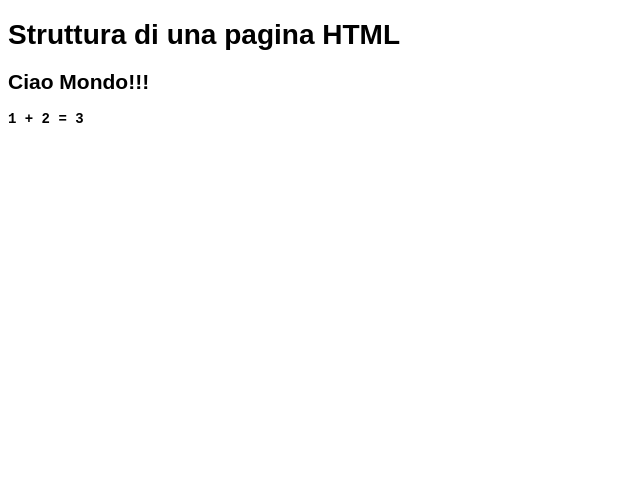
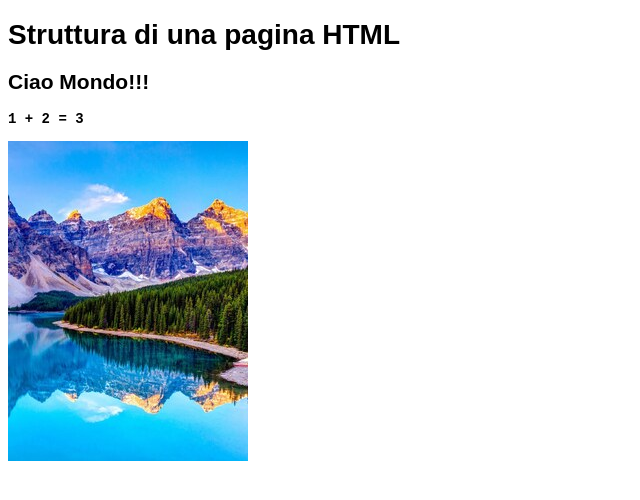
Before and after one commit to DarioRosina/Demo-JavaScript, a plain HTML site: page index.html in a window 1280 px wide. Shown: the whole page, without its empty margins (0-640 px from the left). Drawn offline with Linux system fonts and the light colour scheme.

Commit message:
Inserimento nella pagina HTML di una immagine 240x320.

```diff
--- a/index.html
+++ b/index.html
@@ -25,6 +25,7 @@
       showSaluto("titolo2","Mondo!!!")
       showSomma("matLab",1,2)
     </script>
+    <img src="img/240x320/cover001.jpg" alt="">
 
   </body>
 
```
Also changed, not shown: img/240x320/cover001.jpg (added), 1 other file.
